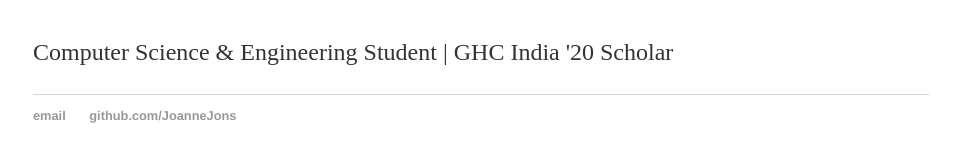
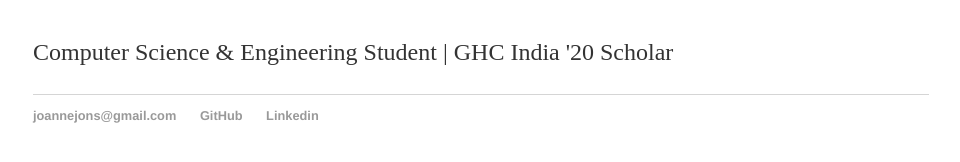
Before and after one commit to JoanneJons/JoanneJons.github.io, a Jekyll site: the page built from index.html, in a window 1280 px wide. Shown: the part 161-323 px from the top of the page, without its empty margins (159-1119 px from the left). Built offline with Jekyll 4.4.1, drawn with Linux system fonts in a browser that asks for light colours.

Commit message:
Update default.html

```diff
--- a/_layouts/default.html
+++ b/_layouts/default.html
@@ -21,8 +21,9 @@
 			</div><!-- /.container -->
 			<footer>
 	    		<ul>
-	        		<li><a href="mailto:joannejons@gmail.com">email</a></li>
-	        		<li><a href="https://github.com/JoanneJons">github.com/JoanneJons</a></li>
+	        		<li><a href="mailto:joannejons@gmail.com">joannejons@gmail.com</a></li>
+	        		<li><a href="https://github.com/JoanneJons">GitHub</a></li>
+				<li><a href="https://www.linkedin.com/in/joanne-jons">Linkedin
 				</ul>
 			</footer>
 		</body>
```
